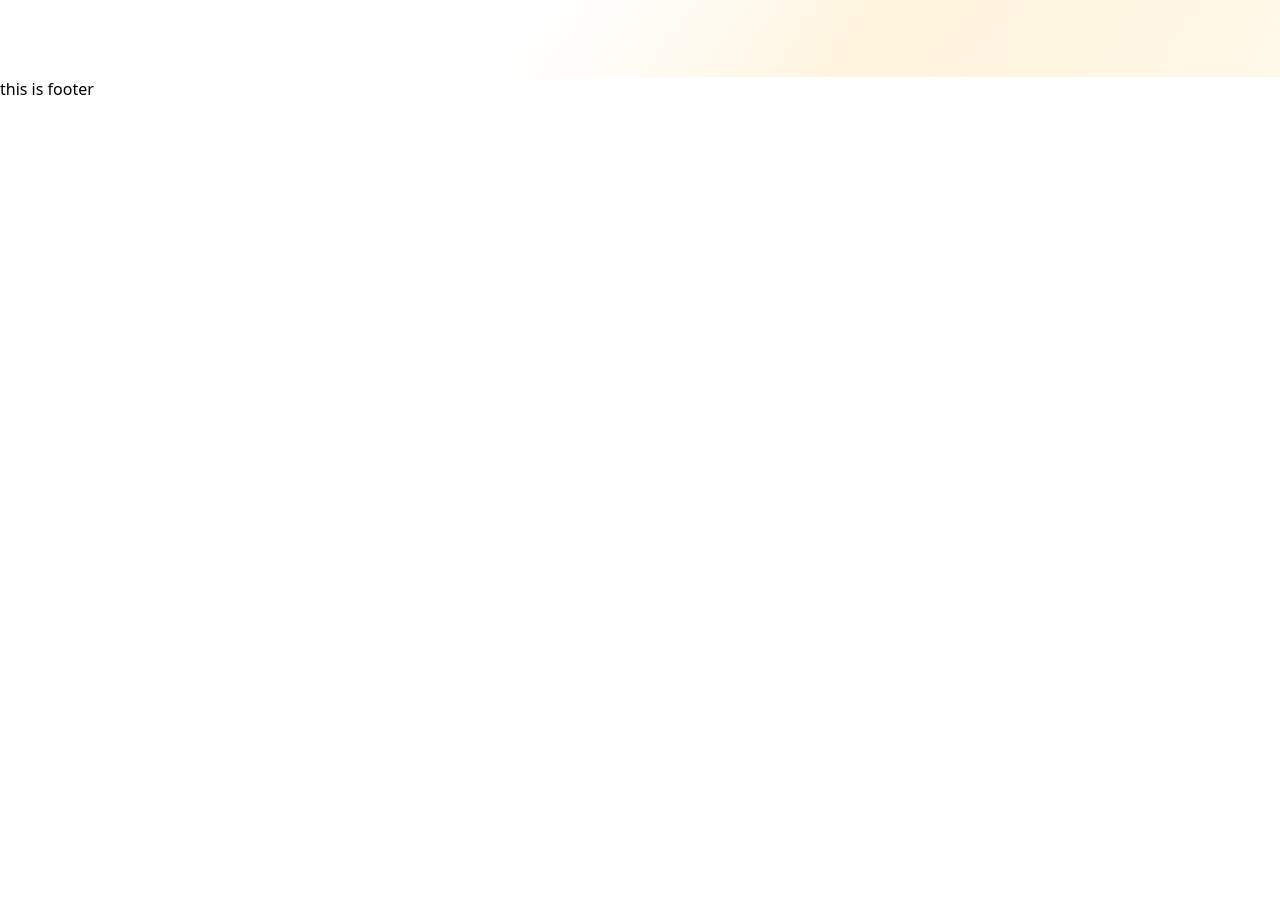
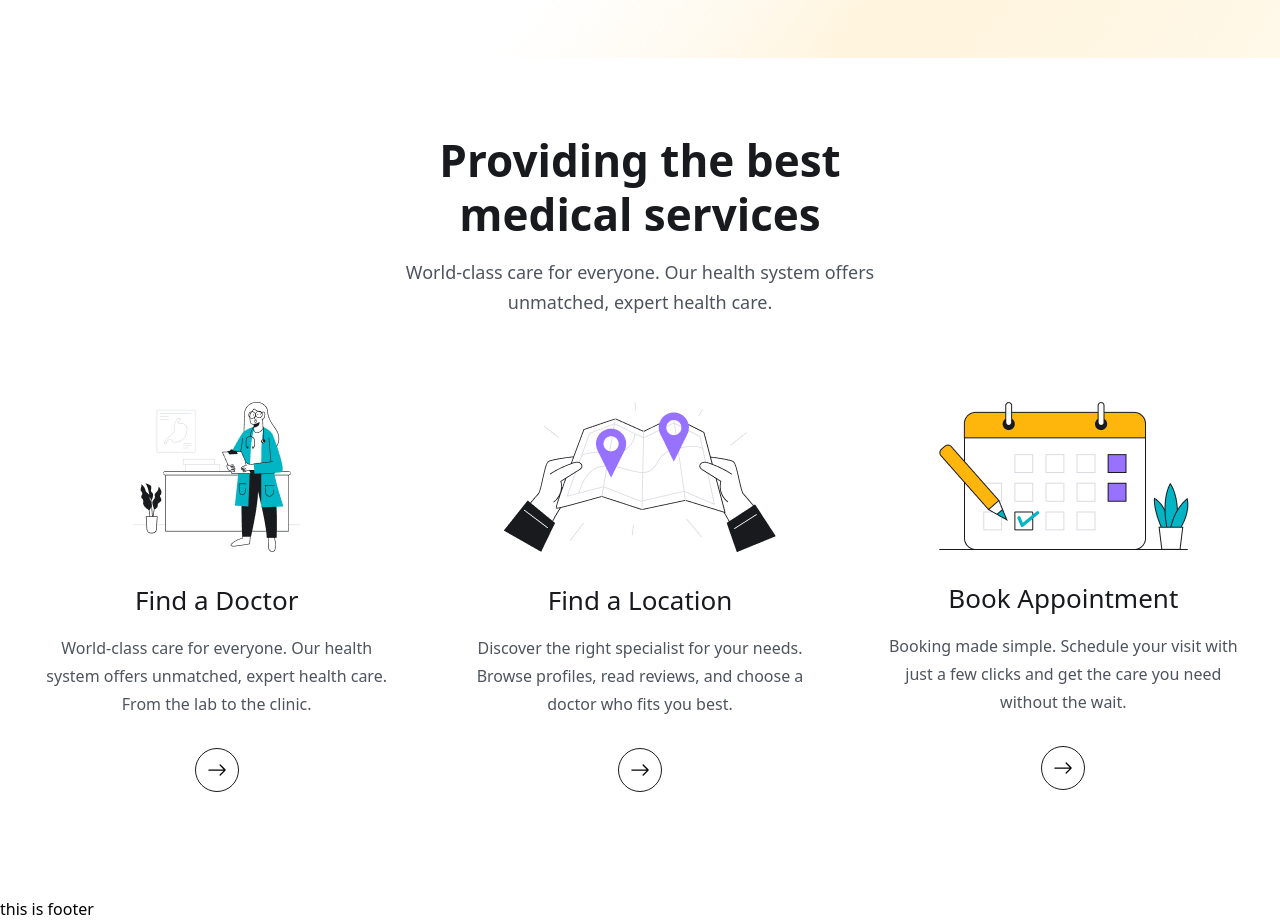
Before and after one commit to subarnoturja/curepoint-client, a React (Vite) app: page / in a window 1280 px wide. Shown: the part 701-1622 px from the top of the page. Before the commit the page ends 802 px from the top, so only its background shows below. Built offline with nearby package versions, Linux system fonts and the light colour scheme.

Commit message:
how it works section added

```diff
--- a/src/pages/Home.jsx
+++ b/src/pages/Home.jsx
@@ -1,6 +1,11 @@
-import heroImg01 from "../assets/images/hero-img01.png"
-import heroImg02 from "../assets/images/hero-img02.png"
-import heroImg03 from "../assets/images/hero-img03.png"
+import { Link } from "react-router-dom";
+import heroImg01 from "../assets/images/hero-img01.png";
+import heroImg02 from "../assets/images/hero-img02.png";
+import heroImg03 from "../assets/images/hero-img03.png";
+import icon01 from "../assets/images/icon01.png"
+import icon02 from "../assets/images/icon02.png"
+import icon03 from "../assets/images/icon03.png"
+import { BsArrowRight } from "react-icons/bs";
 
 const Home = () => {
   return (
@@ -16,32 +21,31 @@
                   We help patients live a healthy, longer life.
                 </h1>
                 <p className="text__para">
-                            Access trusted doctors and specialists at your fingertips.
-                            Schedule appointments, receive expert care, and take the
-                            first step toward better health today.
+                Your health is our priority. Connect with expert doctors, access personalized care, and take control of your well-being today.
                 </p>
-                        <button className="btn">
-                            Request an Appointment
-                        </button>
+                <button className="btn">Request an Appointment</button>
               </div>
 
               {/* Hero Counter */}
               <div className="mt-[20px] md:mt-[40px] flex flex-col md:flex-row lg:items-center gap-8 lg:gap-[30px]">
                 <div>
                   <h2 className="text-[36px] leading-[56px] lg:text-[44px] lg:leading-[54px] font-[700] text-headingColor">
-                                    30+</h2>
+                    30+
+                  </h2>
                   <span className="w-[80px] h-2 bg-yellowColor rounded-full block mt-[-13px]"></span>
                   <p className="text__para">Years of Experience</p>
                 </div>
                 <div>
                   <h2 className="text-[36px] leading-[56px] lg:text-[44px] lg:leading-[54px] font-[700] text-headingColor">
-                                    15+</h2>
+                    15+
+                  </h2>
                   <span className="w-[80px] h-2 bg-purpleColor rounded-full block mt-[-13px]"></span>
                   <p className="text__para">Clinic Location</p>
                 </div>
                 <div>
                   <h2 className="text-[36px] leading-[56px] lg:text-[44px] lg:leading-[54px] font-[700] text-headingColor">
-                                    100%</h2>
+                    100%
+                  </h2>
                   <span className="w-[120px] h-2 bg-irisBlueColor rounded-full block mt-[-13px]"></span>
                   <p className="text__para">Patient Satisfaction</p>
                 </div>
@@ -60,6 +64,69 @@
           </div>
         </div>
       </section>
+      {/* Hero Section End */}
+      <section>
+        <div className="container">
+          <div className="md:w-[470px] mx-auto">
+            <h2 className="heading text-center">
+                Providing the best medical services
+            </h2>
+            <p className="text__para text-center">
+                World-class care for everyone. Our health system offers unmatched, expert health care.
+            </p>
+          </div>
+          <div className="grid grid-cols-1 md:grid-cols-2 lg:grid-cols-3 gap-5 md:gap-[30px] mt-[30px] md:mt-[55px]">
+            <div className="py-[30px] px-5">
+                <div className="flex items-center justify-center">
+                    <img src={icon01} alt="" />
+                </div>
+                <div className="mt-[30px]">
+                    <h2 className="text-[26px] leading-9 text-headingColor font-[500] text-center">
+                        Find a Doctor
+                    </h2>
+                    <p className="text-[16px] leading-7 text-textColor font-[300] mt-4 text-center">
+                        World-class care for everyone. Our health system offers unmatched, expert health care. From the lab to the clinic.
+                    </p>
+                    <Link to='/doctors' className="w-[44px] h-[44px] rounded-full border border-solid border-[#181A1E] mt-[30px] mx-auto flex items-center justify-center group hover:bg-primaryColor hover:border-none">
+                       <BsArrowRight className="group-hover:text-white w-6 h-5"></BsArrowRight>
+                    </Link>
+                </div>
+            </div>
+            <div className="py-[30px] px-5">
+                <div className="flex items-center justify-center">
+                    <img src={icon02} alt="" />
+                </div>
+                <div className="mt-[30px]">
+                    <h2 className="text-[26px] leading-9 text-headingColor font-[500] text-center">
+                        Find a Location
+                    </h2>
+                    <p className="text-[16px] leading-7 text-textColor font-[300] mt-4 text-center">
+                    Discover the right specialist for your needs. Browse profiles, read reviews, and choose a doctor who fits you best.
+                    </p>
+                    <Link to='/doctors' className="w-[44px] h-[44px] rounded-full border border-solid border-[#181A1E] mt-[30px] mx-auto flex items-center justify-center group hover:bg-primaryColor hover:border-none">
+                       <BsArrowRight className="group-hover:text-white w-6 h-5"></BsArrowRight>
+                    </Link>
+                </div>
+            </div>
+            <div className="py-[30px] px-5">
+                <div className="flex items-center justify-center">
+                    <img src={icon03} alt="" />
+                </div>
+                <div className="mt-[30px]">
+                    <h2 className="text-[26px] leading-9 text-headingColor font-[500] text-center">
+                        Book Appointment
+                    </h2>
+                    <p className="text-[16px] leading-7 text-textColor font-[300] mt-4 text-center">
+                    Booking made simple. Schedule your visit with just a few clicks and get the care you need without the wait.
+                    </p>
+                    <Link to='/doctors' className="w-[44px] h-[44px] rounded-full border border-solid border-[#181A1E] mt-[30px] mx-auto flex items-center justify-center group hover:bg-primaryColor hover:border-none">
+                       <BsArrowRight className="group-hover:text-white w-6 h-5"></BsArrowRight>
+                    </Link>
+                </div>
+            </div>
+          </div>
+        </div>
+      </section>
     </>
   );
 };
```
Lines whose indentation alone changed are shown as unchanged.
